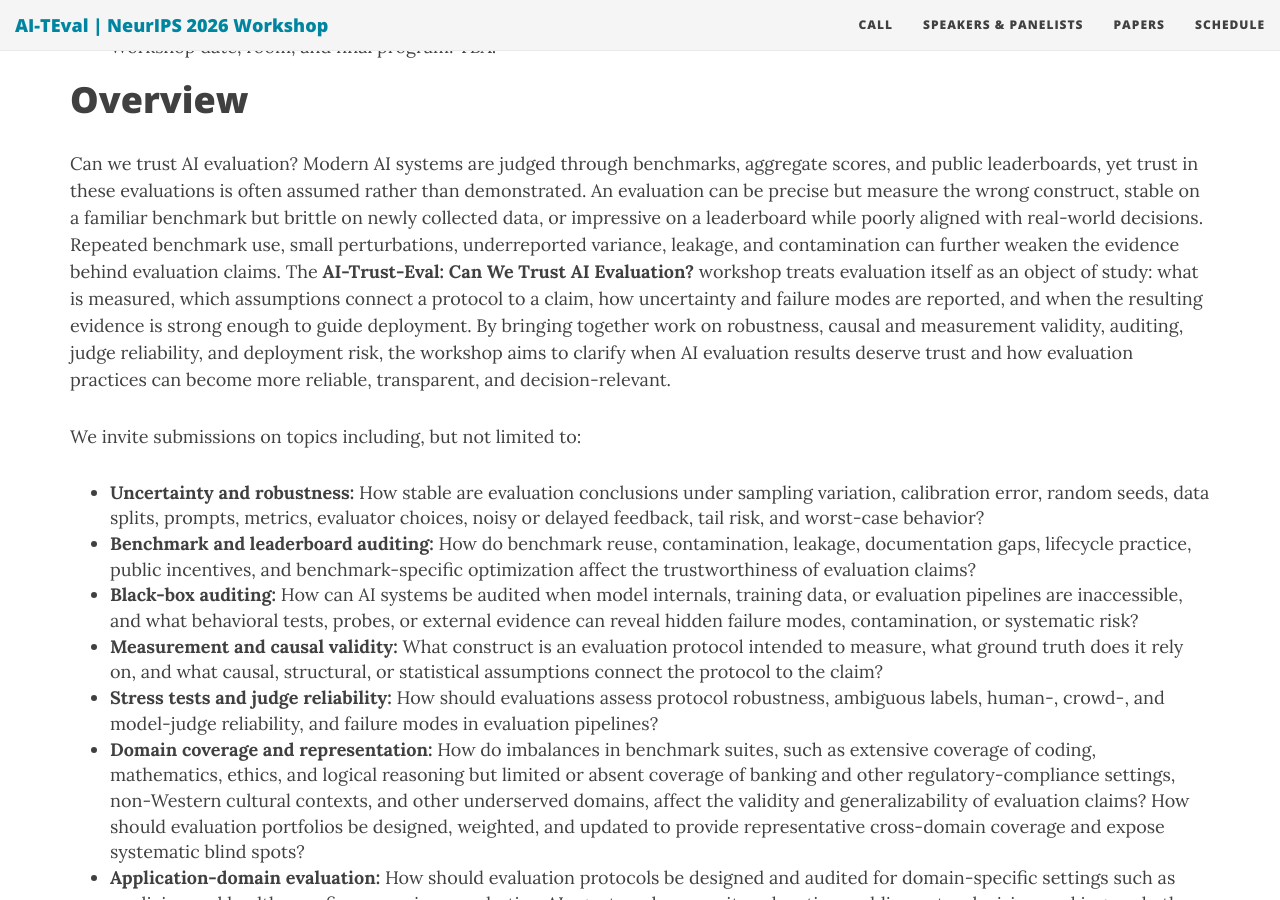
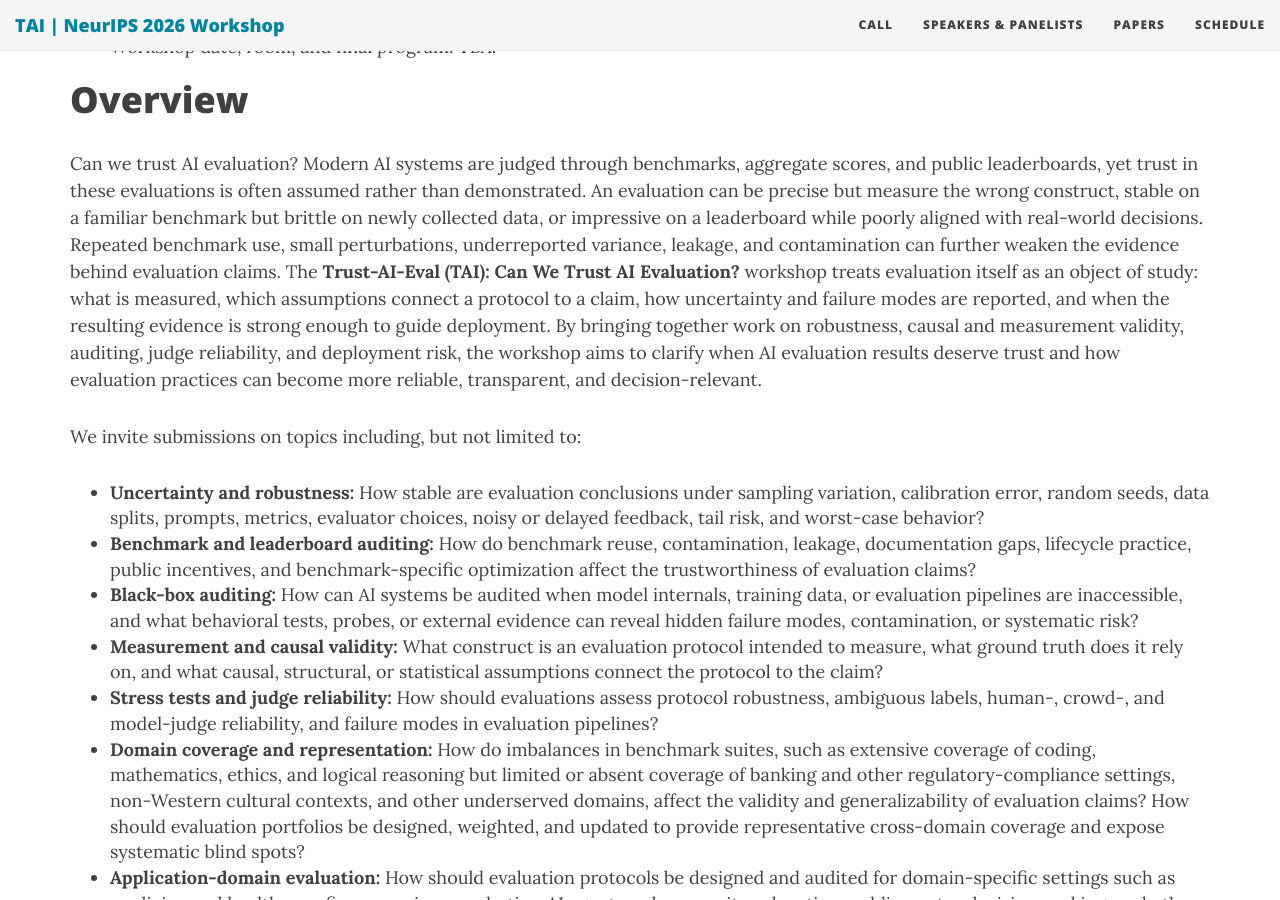
Before and after one commit to AI-TEval/AI-TEval.github.io, a Jekyll site: the page built from index.md, in a window 1280 px wide and 900 px high, scrolled down 515 px. Built offline with Jekyll 4.4.1, drawn with Linux system fonts in a browser that asks for light colours; nearby versions of some CDN libraries; some of the changed text lies outside the part shown.

Commit message:
Finalize Trust-AI-Eval branding

```diff
--- a/_config.yml
+++ b/_config.yml
@@ -1,12 +1,12 @@
 # --- General options --- #
 
 # Name of website
-title: AI-TEval | NeurIPS 2026 Workshop
+title: TAI | NeurIPS 2026 Workshop
 
 # Short description of your site
 description: AI Evaluation
 
-url: "https://ai-teval.github.io"
+url: "https://tai-eval.github.io"
 baseurl: ""
 
 # --- Navigation bar options --- #
@@ -40,7 +40,7 @@ social-network-links:
 share-links-active:
   twitter: true
 
-url-pretty: "ai-teval.github.io"
+url-pretty: "tai-eval.github.io"
 
 # --- Web Statistics Section --- #
 
--- a/index.md
+++ b/index.md
@@ -19,7 +19,7 @@ use-site-title: true
 
 # Overview
 
-Can we trust AI evaluation? Modern AI systems are judged through benchmarks, aggregate scores, and public leaderboards, yet trust in these evaluations is often assumed rather than demonstrated. An evaluation can be precise but measure the wrong construct, stable on a familiar benchmark but brittle on newly collected data, or impressive on a leaderboard while poorly aligned with real-world decisions. Repeated benchmark use, small perturbations, underreported variance, leakage, and contamination can further weaken the evidence behind evaluation claims. The **AI-Trust-Eval: Can We Trust AI Evaluation?** workshop treats evaluation itself as an object of study: what is measured, which assumptions connect a protocol to a claim, how uncertainty and failure modes are reported, and when the resulting evidence is strong enough to guide deployment. By bringing together work on robustness, causal and measurement validity, auditing, judge reliability, and deployment risk, the workshop aims to clarify when AI evaluation results deserve trust and how evaluation practices can become more reliable, transparent, and decision-relevant.
+Can we trust AI evaluation? Modern AI systems are judged through benchmarks, aggregate scores, and public leaderboards, yet trust in these evaluations is often assumed rather than demonstrated. An evaluation can be precise but measure the wrong construct, stable on a familiar benchmark but brittle on newly collected data, or impressive on a leaderboard while poorly aligned with real-world decisions. Repeated benchmark use, small perturbations, underreported variance, leakage, and contamination can further weaken the evidence behind evaluation claims. The **Trust-AI-Eval (TAI): Can We Trust AI Evaluation?** workshop treats evaluation itself as an object of study: what is measured, which assumptions connect a protocol to a claim, how uncertainty and failure modes are reported, and when the resulting evidence is strong enough to guide deployment. By bringing together work on robustness, causal and measurement validity, auditing, judge reliability, and deployment risk, the workshop aims to clarify when AI evaluation results deserve trust and how evaluation practices can become more reliable, transparent, and decision-relevant.
 
 We invite submissions on topics including, but not limited to:
 
```
Also changed, not shown: cfp.md (+1 -1 lines).
